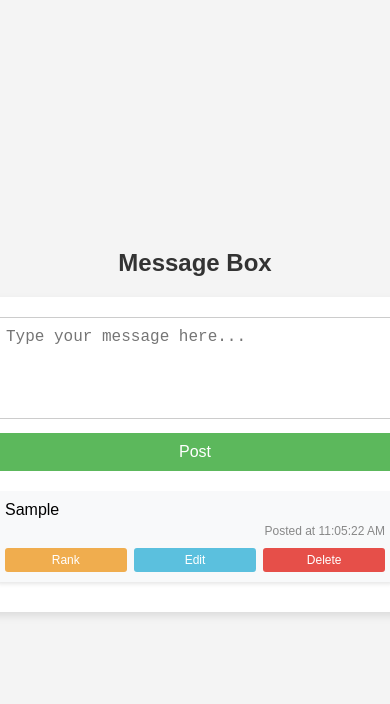
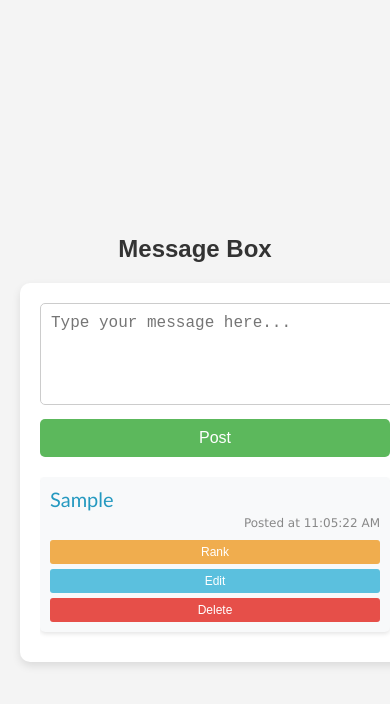
Before and after one commit to MrDanNudel/MessageBoxPublic, a plain HTML site: page index.html in a window 390 px wide. Both pictures are taken after typing "Sample" into the empty fields and a click on the button "Post". Shown: the top 704 px of the page. Drawn offline with Linux system fonts and the light colour scheme.

Commit message:
Update styles.css

```diff
--- a/styles.css
+++ b/styles.css
@@ -6,10 +6,13 @@ body {
   align-items: center;
   height: 100vh;
   margin: 0;
+  padding: 20px; /* Added padding for mobile responsiveness */
 }
 
 .message-container {
   text-align: center;
+  width: 100%;
+  max-width: 600px; /* Restrict max width for larger screens */
 }
 
 .title {
@@ -20,19 +23,22 @@ body {
 }
 
 .message-board {
-  width: 400px;
+  width: 100%;
+  max-width: 400px; /* Adjusted for mobile responsiveness */
   padding: 20px;
   background-color: #ffffff;
   border-radius: 10px;
   box-shadow: 0 4px 8px rgba(0, 0, 0, 0.1);
   display: inline-block;
-  text-align: left; /* Ensures buttons align to the left */
+  text-align: left;
+  overflow: hidden; /* Ensure no overflow during transitions */
 }
 
 textarea {
   width: 100%;
   height: 80px;
   padding: 10px;
+  width: 380px;
   border-radius: 5px;
   border: 1px solid #ccc;
   resize: none;
@@ -59,7 +65,9 @@ button:hover {
 .messages-container {
   margin-top: 20px;
   max-height: 300px;
-  overflow-y: auto;
+  overflow-x: auto;
+  overflow-y: scroll;
+  transition: max-height 0.5s ease; /* Smooth size adjustment */
 }
 
 .message {
@@ -70,14 +78,21 @@ button:hover {
   box-shadow: 0 2px 4px rgba(0, 0, 0, 0.1);
   position: relative;
   animation: fadeIn 0.5s ease-in-out;
+  overflow: hidden; /* Ensure no overflow during transitions */
 }
 
 .message-content {
   margin-bottom: 10px;
+  font-family: "Lucida Sans", "Lucida Sans Regular", "Lucida Grande",
+    "Lucida Sans Unicode", Geneva, Verdana, sans-serif;
 }
 
 .message p {
   margin: 0;
+  font-family: "Trebuchet MS", "Lucida Sans Unicode", "Lucida Grande",
+    "Lucida Sans", Arial, sans-serif;
+  color: #2599c0;
+  font-size: 20px;
 }
 
 .message-time {
@@ -95,7 +110,7 @@ button:hover {
 .rank-button,
 .edit-button,
 .delete-button {
-  width: 32%; /* Adjust width to fit side by side */
+  width: 32%;
   padding: 5px;
   border: none;
   border-radius: 3px;
@@ -128,12 +143,17 @@ button:hover {
 }
 
 .delete-button:hover {
-  background-color: #e0514c;
+  background-color: #c9302c;
 }
 
 .message.ranked {
-  background-color: #dff0d8; /* Lighter background for ranked messages */
-  border: 2px solid #3c763d; /* Green border for ranked messages */
+  background-color: #fefbf2;
+  border: 1px solid #000000;
+}
+
+.fade-out {
+  opacity: 0;
+  transition: opacity 0.6s ease-out; /* Adjusted transition duration for smooth fade-out */
 }
 
 @keyframes fadeIn {
@@ -146,3 +166,43 @@ button:hover {
     transform: translateY(0);
   }
 }
+
+/* Responsive Design */
+@media (max-width: 600px) {
+  .message-board {
+    max-width: 100%;
+  }
+
+  .action-buttons {
+    flex-direction: column;
+  }
+
+  .rank-button,
+  .edit-button,
+  .delete-button {
+    width: 100%;
+    margin-bottom: 5px;
+  }
+
+  .rank-button:last-child,
+  .edit-button:last-child,
+  .delete-button:last-child {
+    margin-bottom: 0;
+  }
+}
+
+.edited-time {
+  font-size: 15px;
+  color: #000000;
+  margin-top: 5px;
+  font-family: "Segoe UI", Tahoma, Geneva, Verdana, sans-serif;
+  text-align: right;
+}
+
+.no-messages {
+  font-size: 16px;
+  color: #888;
+  margin-top: 20px;
+  text-align: center;
+  display: none; /* Initially hidden */
+}
```
